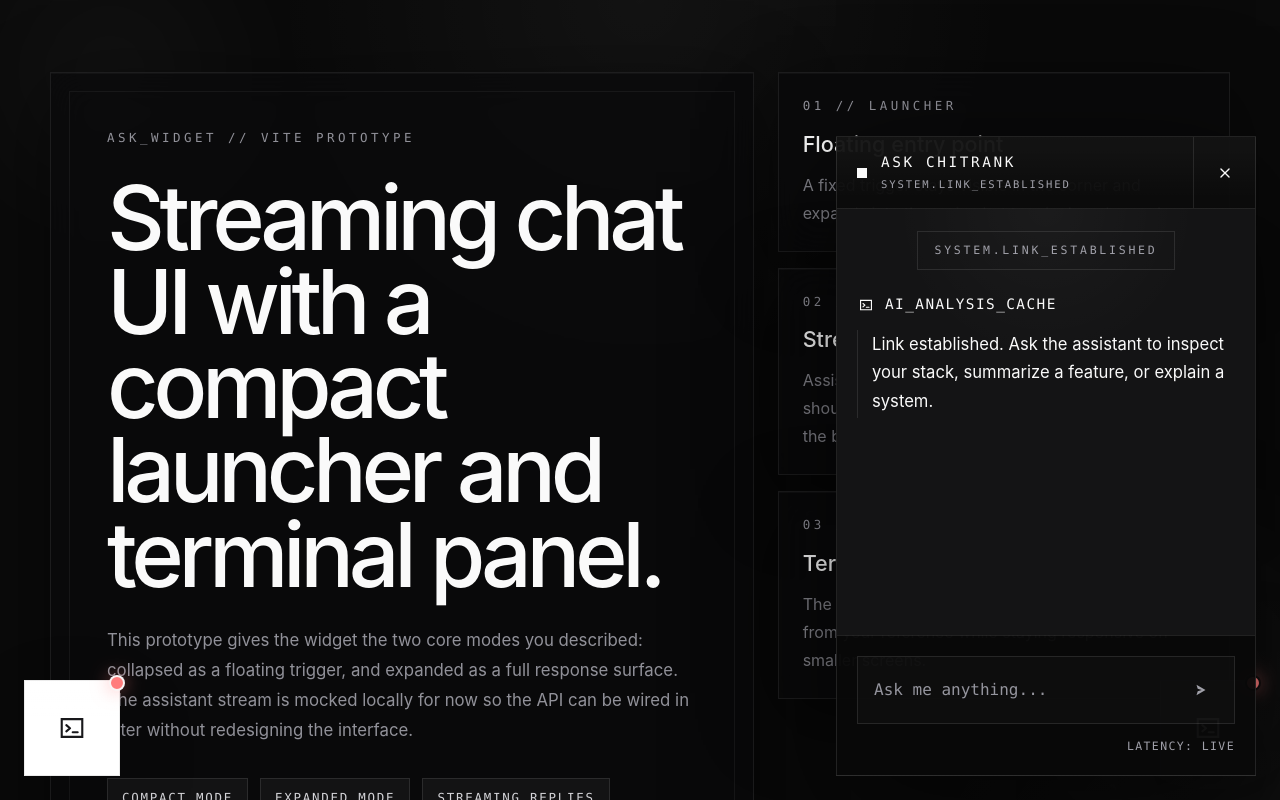
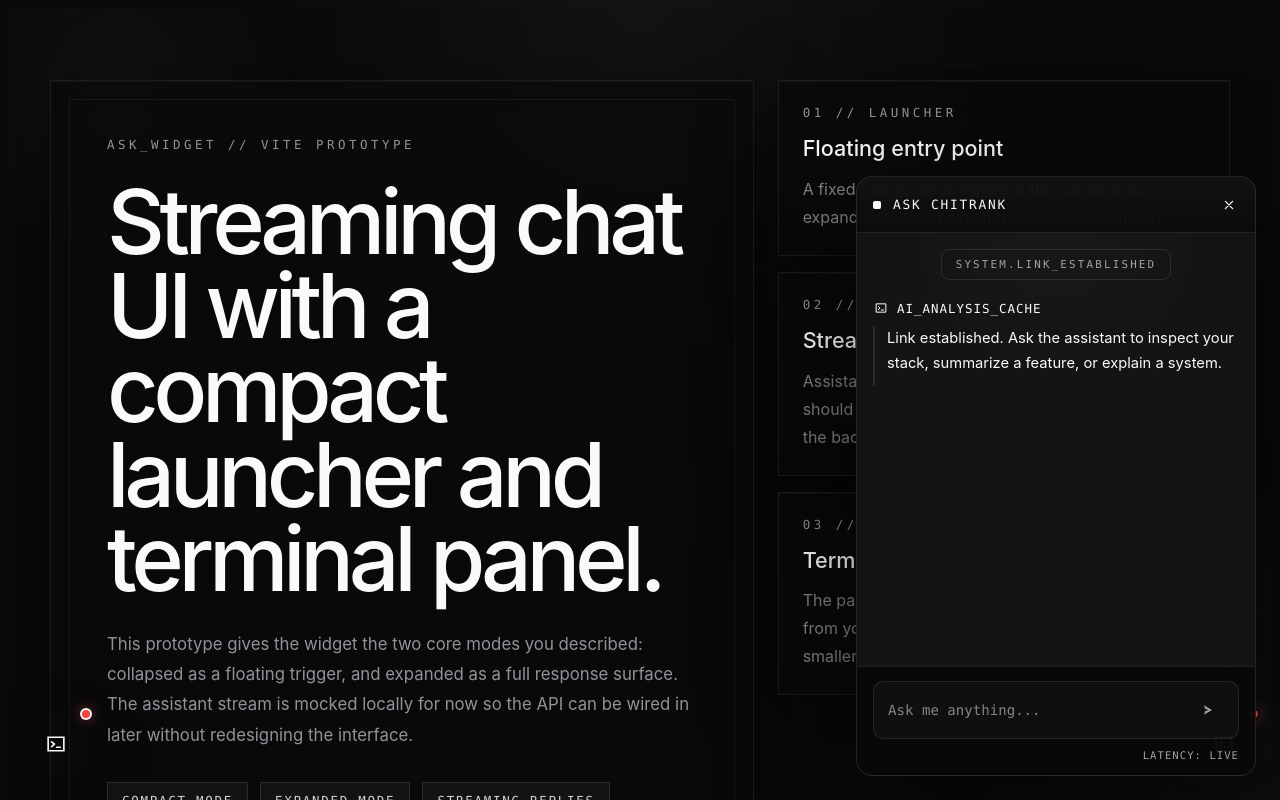
Before and after one commit to chitrank2050/ask-widget, a React (Vite) app: page / in a window 1280 px wide. Both pictures are taken after a click on the button 1208 px from the left and 728 px from the top of the page. Shown: the top 800 px of the page. Built offline with nearby package versions, Linux system fonts and the light colour scheme.

Commit message:
feat: Implement a loading animation for streaming responses, adjust initial streaming delay, and correct main entry point casing.

```diff
--- a/src/components/ChatMessage.tsx
+++ b/src/components/ChatMessage.tsx
@@ -40,6 +40,8 @@ export default function ChatMessage({ message, isStreaming }: ChatMessageProps)
     )
   }
 
+  const isWaitingForFirstToken = isStreaming && message.content.length === 0
+
   return (
     <article className="chat-widget__message chat-widget__message--assistant">
       <div className="chat-widget__assistant-label">
@@ -50,8 +52,18 @@ export default function ChatMessage({ message, isStreaming }: ChatMessageProps)
       <div className="chat-widget__assistant-body">
         <div className="chat-widget__assistant-rail" />
         <div className="chat-widget__assistant-copy">
-          <p>{message.content}</p>
-          {isStreaming ? <span className="chat-widget__cursor" aria-hidden="true" /> : null}
+          {isWaitingForFirstToken ? (
+            <div className="chat-widget__loading" aria-label="Loading response">
+              <div className="chat-widget__loading-line" />
+              <div className="chat-widget__loading-line" />
+              <div className="chat-widget__loading-line" />
+            </div>
+          ) : (
+            <>
+              <p>{message.content}</p>
+              {isStreaming ? <span className="chat-widget__cursor" aria-hidden="true" /> : null}
+            </>
+          )}
         </div>
       </div>
     </article>
--- a/src/components/ChatPanel.tsx
+++ b/src/components/ChatPanel.tsx
@@ -80,7 +80,7 @@ export default function ChatPanel({
           <span className="chat-widget__title-mark" />
           <div>
             <p className="chat-widget__title">{title}</p>
-            <p className="chat-widget__status">SYSTEM.LINK_ESTABLISHED</p>
+            {/* <p className="chat-widget__status">SYSTEM.LINK_ESTABLISHED</p> */}
           </div>
         </div>
 
--- a/src/components/ChatWidget.tsx
+++ b/src/components/ChatWidget.tsx
@@ -115,7 +115,7 @@ async function* defaultDemoStream(prompt: string) {
   )
 
   for (const [index, chunk] of chunks.entries()) {
-    await wait(index === 0 ? 120 : 85)
+    await wait(index === 0 ? 600 : 85)
     yield chunk
   }
 }
--- a/src/styles/widget.css
+++ b/src/styles/widget.css
@@ -2,7 +2,7 @@
  * src/styles/widget.css
  *
  * All layout, component, and animation styles for the chat widget.
- * CSS is unchanged from source — no modifications.
+ * This file ships as part of the npm package — no global resets.
  *
  * Depends on:
  *   - variables.css  (z-index, font tokens)
@@ -12,71 +12,18 @@
  *   import './styles/variables.css'
  *   import './styles/themes.css'
  *   import './styles/widget.css'
+ *
+ * Color palette: zinc / neutral — aligned with personal-portfolio.
  */
 
-:root {
-  line-height: 1.5;
-  font-synthesis: none;
-  text-rendering: optimizeLegibility;
-  -webkit-font-smoothing: antialiased;
-  -moz-osx-font-smoothing: grayscale;
-}
-
-*,
-*::before,
-*::after {
-  box-sizing: border-box;
-}
-
-html,
-body,
-#root {
-  min-height: 100%;
-}
-
-body {
-  margin: 0;
-  min-height: 100svh;
-}
-
-body,
-button,
-input,
-textarea {
-  font-family: inherit;
-}
-
-button,
-input,
-textarea {
-  color: inherit;
-}
-
-button {
-  border: 0;
-  background: none;
-}
-
-img,
-svg {
-  display: block;
-  max-width: 100%;
-}
-
-a {
-  color: inherit;
-  text-decoration: none;
-}
-
-p {
-  margin: 0;
-}
+/* ── Widget root ───────────────────────────────────────────────────────────── */
 
 .chat-widget {
   position: fixed;
-  z-index: 20;
+  z-index: var(--widget-z, 9000);
   display: flex;
   pointer-events: none;
+  font-family: var(--widget-font-sans);
 }
 
 .chat-widget--bottom-right {
@@ -98,68 +45,106 @@ p {
   justify-content: center;
 }
 
+.chat-widget *,
+.chat-widget *::before,
+.chat-widget *::after {
+  box-sizing: border-box;
+  margin: 0;
+}
+
+.chat-widget button {
+  border: 0;
+  background: none;
+  cursor: pointer;
+  font-family: inherit;
+  color: inherit;
+}
+
+.chat-widget input {
+  border: 0;
+  background: none;
+  font-family: inherit;
+  color: inherit;
+}
+
+.chat-widget p {
+  margin: 0;
+}
+
+.chat-widget svg {
+  display: block;
+  flex-shrink: 0;
+}
+
+/* ── Launcher & Panel — pointer-events gate ────────────────────────────────── */
+
 .chat-widget__launcher,
 .chat-widget__panel {
   pointer-events: auto;
 }
 
+/* ── Launcher ──────────────────────────────────────────────────────────────── */
+
 .chat-widget__launcher {
   position: relative;
   display: grid;
   place-items: center;
-  width: 96px;
-  height: 96px;
+  width: 64px;
+  height: 64px;
+  border-radius: 16px;
   border: 1px solid var(--widget-border);
   background:
-    linear-gradient(180deg, rgba(255, 255, 255, 0.08), transparent 38%), var(--widget-surface);
+    linear-gradient(180deg, rgba(255, 255, 255, 0.06), transparent 40%), var(--widget-surface);
   color: var(--widget-primary);
   box-shadow: var(--widget-shadow);
   transition:
     transform 180ms ease,
     border-color 180ms ease;
-  cursor: pointer;
 }
 
 .chat-widget__launcher:hover {
   transform: translateY(-2px);
-  border-color: color-mix(in srgb, var(--widget-primary) 30%, var(--widget-border));
+  border-color: color-mix(in srgb, var(--widget-primary) 24%, var(--widget-border));
 }
 
 .chat-widget__launcher svg {
-  width: 34px;
-  height: 34px;
+  width: 26px;
+  height: 26px;
 }
 
 .chat-widget__launcher-dot {
   position: absolute;
-  top: -6px;
-  right: -6px;
-  width: 16px;
-  height: 16px;
+  top: -4px;
+  right: -4px;
+  width: 12px;
+  height: 12px;
   border-radius: 999px;
   border: 2px solid var(--widget-background);
-  background: #ff7d7d;
-  box-shadow: 0 0 18px rgba(255, 125, 125, 0.55);
+  background: #ef4444;
+  box-shadow: 0 0 12px rgba(239, 68, 68, 0.5);
 }
 
+/* ── Panel ─────────────────────────────────────────────────────────────────── */
+
 .chat-widget__panel {
-  width: min(420px, calc(100vw - 24px));
-  height: min(640px, calc(100svh - 24px));
+  width: min(400px, calc(100vw - 32px));
+  height: min(600px, calc(100svh - 32px));
+  border-radius: 16px;
   border: 1px solid var(--widget-border);
   background:
-    linear-gradient(180deg, rgba(255, 255, 255, 0.05), transparent 14%), var(--widget-background);
+    linear-gradient(180deg, rgba(255, 255, 255, 0.04), transparent 14%), var(--widget-background);
   color: var(--widget-text);
   box-shadow: var(--widget-shadow);
   display: grid;
   grid-template-rows: auto minmax(0, 1fr) auto;
-  animation: chat-widget-panel-in 180ms ease;
+  animation: chat-widget-panel-in 200ms ease;
   overflow: hidden;
 }
 
 @keyframes chat-widget-panel-in {
   from {
     opacity: 0;
-    transform: translateY(12px) scale(0.98);
+    transform: translateY(12px) scale(0.97);
   }
 
   to {
@@ -168,48 +153,44 @@ p {
   }
 }
 
+/* ── Header ────────────────────────────────────────────────────────────────── */
+
 .chat-widget__header {
   display: flex;
   align-items: stretch;
   justify-content: space-between;
-  min-height: 72px;
+  min-height: 56px;
   border-bottom: 1px solid var(--widget-border);
-  background: rgba(0, 0, 0, 0.12);
+  background: rgba(0, 0, 0, 0.08);
 }
 
 .chat-widget__title-wrap {
   display: flex;
   align-items: center;
-  gap: 14px;
-  padding: 0 20px;
+  gap: 12px;
+  padding: 0 16px;
 }
 
 .chat-widget__title-mark {
-  width: 10px;
-  height: 10px;
+  width: 8px;
+  height: 8px;
+  border-radius: 2px;
   background: var(--widget-primary);
 }
 
 .chat-widget__title,
-.chat-widget__status,
 .chat-widget__system-chip,
 .chat-widget__assistant-label span,
 .chat-widget__latency {
-  font-family: 'IBM Plex Mono', 'SFMono-Regular', 'SF Mono', Consolas, monospace;
+  font-family: var(--widget-font-mono);
   text-transform: uppercase;
 }
 
 .chat-widget__title {
   color: var(--widget-primary);
-  font-size: 0.9rem;
-  letter-spacing: 0.18em;
-}
-
-.chat-widget__status {
-  margin-top: 4px;
-  color: var(--widget-muted);
-  font-size: 0.66rem;
-  letter-spacing: 0.18em;
+  font-size: 0.8rem;
+  font-weight: 500;
+  letter-spacing: 0.14em;
 }
 
 .chat-widget__actions {
@@ -217,19 +198,18 @@ p {
 }
 
 .chat-widget__header-button {
-  width: 62px;
+  width: 52px;
   border-left: 1px solid var(--widget-border);
   color: var(--widget-primary);
   display: grid;
   place-items: center;
-  cursor: pointer;
   transition:
     background 160ms ease,
     color 160ms ease;
 }
 
 .chat-widget__header-button:hover:not(:disabled) {
-  background: rgba(255, 255, 255, 0.03);
+  background: rgba(255, 255, 255, 0.04);
 }
 
 .chat-widget__header-button:disabled {
@@ -238,38 +218,44 @@ p {
 }
 
 .chat-widget__header-button svg {
-  width: 18px;
-  height: 18px;
+  width: 16px;
+  height: 16px;
 }
+
+/* ── Message feed ──────────────────────────────────────────────────────────── */
 
 .chat-widget__feed {
   overflow-y: auto;
-  padding: 22px 20px 28px;
+  padding: 16px 16px 20px;
   background:
-    radial-gradient(circle at top, rgba(255, 255, 255, 0.03), transparent 32%),
+    radial-gradient(circle at top, rgba(255, 255, 255, 0.02), transparent 32%),
     var(--widget-surface-alt);
 }
 
 .chat-widget__feed::-webkit-scrollbar {
-  width: 10px;
+  width: 6px;
 }
 
 .chat-widget__feed::-webkit-scrollbar-thumb {
-  background: rgba(255, 255, 255, 0.1);
+  border-radius: 3px;
+  background: rgba(255, 255, 255, 0.08);
 }
 
 .chat-widget__system-chip {
   width: fit-content;
-  margin: 0 auto 24px;
-  padding: 10px 16px;
+  margin: 0 auto 20px;
+  padding: 8px 14px;
+  border-radius: 8px;
   border: 1px solid var(--widget-border);
   color: var(--widget-muted);
-  letter-spacing: 0.24em;
-  font-size: 0.72rem;
+  letter-spacing: 0.2em;
+  font-size: 0.68rem;
 }
 
+/* ── Messages ──────────────────────────────────────────────────────────────── */
+
 .chat-widget__message + .chat-widget__message {
-  margin-top: 22px;
+  margin-top: 18px;
 }
 
 .chat-widget__message--user {
@@ -278,8 +264,9 @@ p {
 }
 
 .chat-widget__bubble {
-  max-width: 100%;
-  padding: 18px 16px;
+  max-width: 85%;
+  padding: 12px 14px;
+  border-radius: 12px;
   background: var(--widget-user-bubble);
   border: 1px solid var(--widget-border);
 }
@@ -290,59 +277,65 @@ p {
 }
 
 .chat-widget__bubble p {
-  font-size: 1rem;
-  line-height: 1.58;
+  font-size: 0.9rem;
+  line-height: 1.6;
 }
 
 .chat-widget__timestamp {
-  margin-top: 10px;
+  margin-top: 6px;
   color: var(--widget-muted);
-  font-family: 'IBM Plex Mono', 'SFMono-Regular', 'SF Mono', Consolas, monospace;
-  font-size: 0.72rem;
-  letter-spacing: 0.12em;
+  font-family: var(--widget-font-mono);
+  font-size: 0.66rem;
+  letter-spacing: 0.1em;
 }
+
+/* ── Assistant messages ────────────────────────────────────────────────────── */
 
 .chat-widget__assistant-label {
   display: flex;
   align-items: center;
-  gap: 10px;
+  gap: 8px;
   color: var(--widget-primary);
 }
 
 .chat-widget__assistant-label svg {
-  width: 18px;
-  height: 18px;
+  width: 16px;
+  height: 16px;
 }
 
 .chat-widget__assistant-label span {
-  font-size: 0.9rem;
-  letter-spacing: 0.1em;
+  font-size: 0.78rem;
+  letter-spacing: 0.08em;
 }
 
 .chat-widget__assistant-body {
   display: grid;
-  grid-template-columns: 1px minmax(0, 1fr);
-  gap: 14px;
-  margin-top: 14px;
+  grid-template-columns: 2px minmax(0, 1fr);
+  gap: 12px;
+  margin-top: 10px;
 }
 
 .chat-widget__assistant-rail {
+  border-radius: 1px;
   background: var(--widget-rail);
 }
 
 .chat-widget__assistant-copy {
-  min-height: 88px;
-  padding-right: 6px;
+  min-height: 60px;
+  padding-right: 4px;
   color: var(--widget-text);
-  font-size: 1.04rem;
-  line-height: 1.72;
+  font-size: 0.92rem;
+  line-height: 1.7;
 }
+
+/* ── Streaming cursor ──────────────────────────────────────────────────────── */
 
 .chat-widget__cursor {
   display: inline-block;
-  width: 0.75ch;
-  height: 1.1em;
-  margin-left: 4px;
+  width: 0.6ch;
+  height: 1em;
+  margin-left: 3px;
+  border-radius: 1px;
   background: var(--widget-primary);
   vertical-align: text-bottom;
   animation: chat-widget-cursor 1s steps(1, end) infinite;
@@ -360,34 +353,83 @@ p {
   }
 }
 
+/* ── Loading skeleton (shown while waiting for first API token) ─────────── */
+
+.chat-widget__loading {
+  display: flex;
+  flex-direction: column;
+  gap: 8px;
+  padding: 4px 0;
+}
+
+.chat-widget__loading-line {
+  height: 10px;
+  border-radius: 4px;
+  background: linear-gradient(
+    90deg,
+    rgba(255, 255, 255, 0.04) 25%,
+    rgba(255, 255, 255, 0.1) 50%,
+    rgba(255, 255, 255, 0.04) 75%
+  );
+  background-size: 200% 100%;
+  animation: chat-widget-shimmer 1.6s ease-in-out infinite;
+}
+
+.chat-widget__loading-line:nth-child(1) {
+  width: 90%;
+}
+.chat-widget__loading-line:nth-child(2) {
+  width: 72%;
+}
+.chat-widget__loading-line:nth-child(3) {
+  width: 55%;
+}
+
+@keyframes chat-widget-shimmer {
+  0% {
+    background-position: 200% 0;
+  }
+
+  100% {
+    background-position: -200% 0;
+  }
+}
+
+/* ── Composer ──────────────────────────────────────────────────────────────── */
+
 .chat-widget__composer {
-  padding: 20px;
+  padding: 14px 16px;
   border-top: 1px solid var(--widget-border);
-  background: rgba(0, 0, 0, 0.12);
+  background: rgba(0, 0, 0, 0.08);
 }
 
 .chat-widget__input-row {
   display: grid;
   grid-template-columns: minmax(0, 1fr) auto;
-  gap: 12px;
+  gap: 10px;
   align-items: center;
-  padding: 12px 12px 12px 14px;
+  padding: 10px 12px;
+  border-radius: 10px;
   border: 1px solid var(--widget-border);
-  background: rgba(255, 255, 255, 0.02);
+  background: rgba(255, 255, 255, 0.03);
+  transition: border-color 160ms ease;
+}
+
+.chat-widget__input-row:focus-within {
+  border-color: color-mix(in srgb, var(--widget-primary) 20%, var(--widget-border));
 }
 
 .chat-widget__input-row input {
   min-width: 0;
-  border: 0;
   outline: 0;
   background: transparent;
   color: var(--widget-text);
-  font-family: 'IBM Plex Mono', 'SFMono-Regular', 'SF Mono', Consolas, monospace;
-  font-size: 1rem;
+  font-family: var(--widget-font-mono);
+  font-size: 0.88rem;
 }
 
 .chat-widget__input-row input::placeholder {
-  color: color-mix(in srgb, var(--widget-muted) 92%, transparent);
+  color: color-mix(in srgb, var(--widget-muted) 80%, transparent);
 }
 
 .chat-widget__input-row input:disabled {
@@ -395,12 +437,17 @@ p {
 }
 
 .chat-widget__send {
-  width: 42px;
-  height: 42px;
+  width: 36px;
+  height: 36px;
+  border-radius: 8px;
   display: grid;
   place-items: center;
   color: var(--widget-primary);
-  cursor: pointer;
+  transition: background 160ms ease;
+}
+
+.chat-widget__send:hover:not(:disabled) {
+  background: rgba(255, 255, 255, 0.04);
 }
 
 .chat-widget__send:disabled {
@@ -409,23 +456,25 @@ p {
 }
 
 .chat-widget__send svg {
-  width: 18px;
-  height: 18px;
+  width: 16px;
+  height: 16px;
 }
 
 .chat-widget__composer-meta {
   display: flex;
   align-items: center;
   justify-content: flex-end;
-  gap: 12px;
-  margin-top: 14px;
+  gap: 10px;
+  margin-top: 10px;
 }
 
 .chat-widget__latency {
   color: var(--widget-muted);
-  font-size: 0.72rem;
-  letter-spacing: 0.12em;
+  font-size: 0.66rem;
+  letter-spacing: 0.1em;
 }
+
+/* ── Responsive — Small screens ────────────────────────────────────────────── */
 
 @media (max-width: 640px) {
   .chat-widget--bottom-right,
@@ -441,20 +490,146 @@ p {
 
   .chat-widget__launcher {
     margin-left: auto;
-    width: 84px;
-    height: 84px;
+    width: 56px;
+    height: 56px;
+    border-radius: 14px;
+  }
+
+  .chat-widget__launcher svg {
+    width: 22px;
+    height: 22px;
+  }
+
+  .chat-widget__launcher-dot {
+    width: 10px;
+    height: 10px;
+    top: -3px;
+    right: -3px;
   }
 
   .chat-widget__panel {
-    width: min(100vw - 24px, 420px);
-    height: min(100svh - 24px, 620px);
+    width: calc(100vw - 24px);
+    height: calc(100svh - 24px);
+    border-radius: 14px;
+  }
+
+  .chat-widget__header {
+    min-height: 48px;
+  }
+
+  .chat-widget__title-wrap {
+    gap: 10px;
+    padding: 0 12px;
   }
 
   .chat-widget__title {
-    font-size: 0.78rem;
+    font-size: 0.72rem;
+  }
+
+  .chat-widget__header-button {
+    width: 44px;
+  }
+
+  .chat-widget__header-button svg {
+    width: 14px;
+    height: 14px;
+  }
+
+  .chat-widget__feed {
+    padding: 12px 12px 16px;
+  }
+
+  .chat-widget__system-chip {
+    padding: 6px 10px;
+    margin-bottom: 14px;
+    font-size: 0.6rem;
+  }
+
+  .chat-widget__message + .chat-widget__message {
+    margin-top: 14px;
+  }
+
+  .chat-widget__bubble {
+    padding: 10px 12px;
+  }
+
+  .chat-widget__bubble p {
+    font-size: 0.84rem;
+  }
+
+  .chat-widget__assistant-label svg {
+    width: 14px;
+    height: 14px;
+  }
+
+  .chat-widget__assistant-label span {
+    font-size: 0.7rem;
+  }
+
+  .chat-widget__assistant-body {
+    gap: 10px;
+    margin-top: 8px;
   }
 
   .chat-widget__assistant-copy {
-    font-size: 1rem;
+    min-height: 48px;
+    font-size: 0.84rem;
+    line-height: 1.65;
+  }
+
+  .chat-widget__composer {
+    padding: 10px 12px;
+  }
+
+  .chat-widget__input-row {
+    padding: 8px 10px;
+    gap: 8px;
+  }
+
+  .chat-widget__input-row input {
+    font-size: 0.82rem;
+  }
+
+  .chat-widget__send {
+    width: 32px;
+    height: 32px;
+  }
+
+  .chat-widget__send svg {
+    width: 14px;
+    height: 14px;
+  }
+
+  .chat-widget__composer-meta {
+    margin-top: 8px;
+  }
+
+  .chat-widget__latency {
+    font-size: 0.6rem;
   }
 }
+
+/* ── Responsive — Very small screens (< 380px) ────────────────────────────── */
+
+@media (max-width: 380px) {
+  .chat-widget--bottom-right,
+  .chat-widget--bottom-left {
+    right: 8px;
+    left: 8px;
+    bottom: 8px;
+  }
+
+  .chat-widget__panel {
+    width: calc(100vw - 16px);
+    height: calc(100svh - 16px);
+    border-radius: 12px;
+  }
+
+  .chat-widget__feed {
+    padding: 10px 10px 14px;
+  }
+
+  .chat-widget__composer {
+    padding: 8px 10px;
+  }
+}
```
